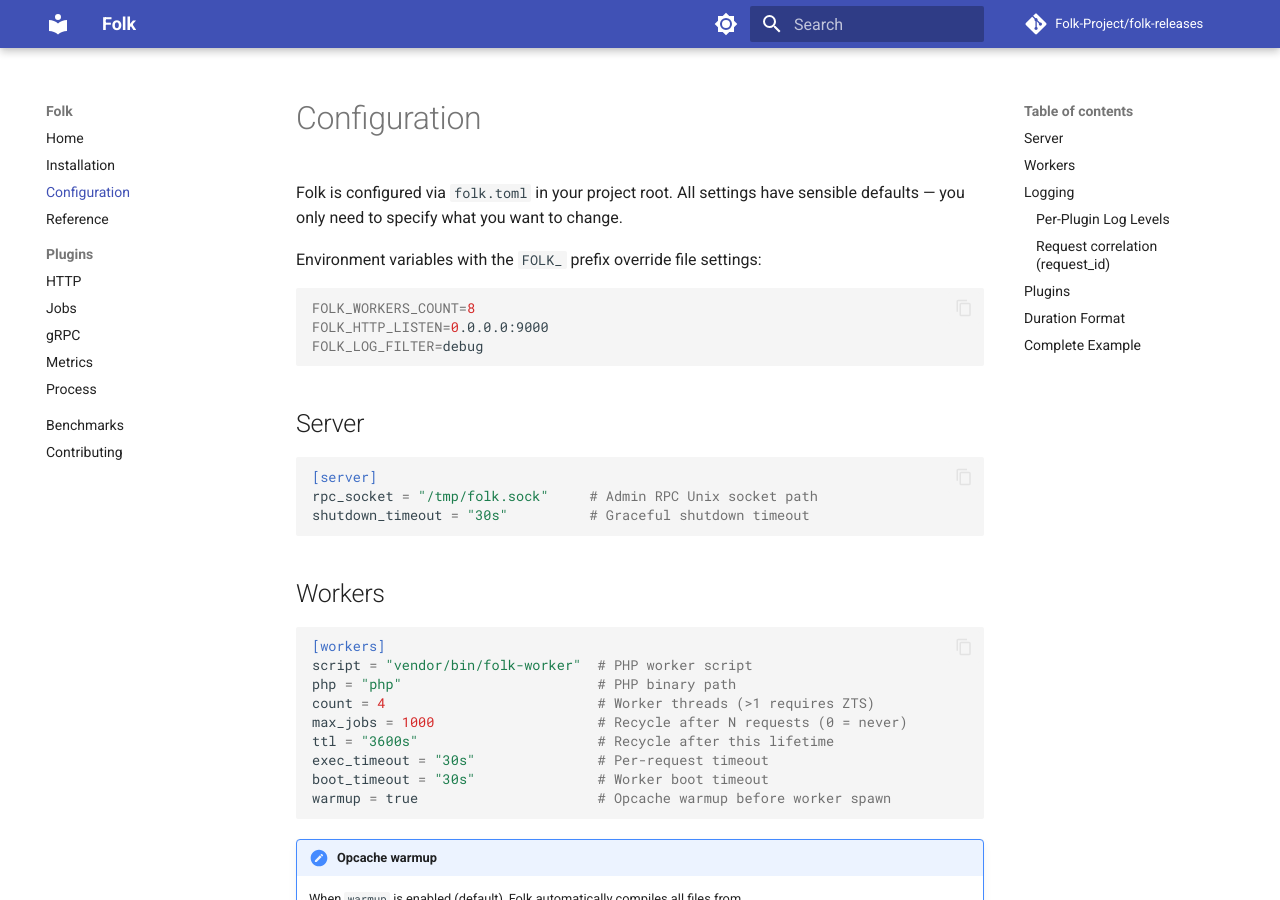
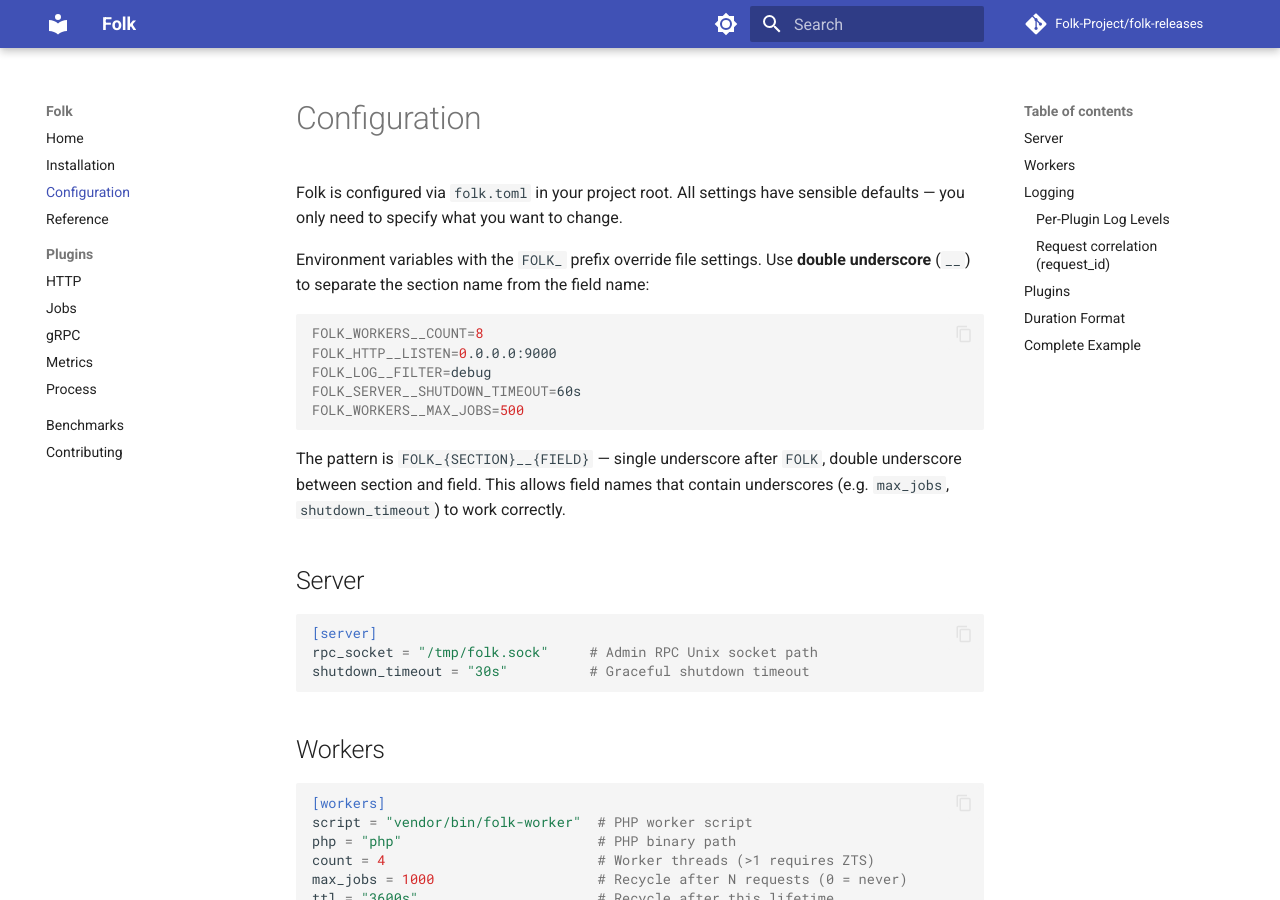
Before and after one commit to Folk-Project/folk-releases, an MkDocs documentation site: the page built from docs/configuration.md, in a window 1280 px wide and 900 px high. Built offline with MkDocs 1.6.1 and Material for MkDocs 9.7.7, drawn with Linux system fonts in a browser that asks for light colours; comment, search, counter and statistics services are not loaded.

Commit message:
docs: fix env var format in configuration.md (double-underscore separator)
configuration.md showed old single-underscore examples that were broken
for multi-word fields. Update to the correct FOLK_{SECTION}__{FIELD}
format with explanation of the pattern.

Co-Authored-By: Claude Sonnet 4.6 <noreply@anthropic.com>

````diff
--- a/docs/configuration.md
+++ b/docs/configuration.md
@@ -2,13 +2,17 @@
 
 Folk is configured via `folk.toml` in your project root. All settings have sensible defaults — you only need to specify what you want to change.
 
-Environment variables with the `FOLK_` prefix override file settings:
+Environment variables with the `FOLK_` prefix override file settings. Use **double underscore** (`__`) to separate the section name from the field name:
 
 ```bash
-FOLK_WORKERS_COUNT=8
-FOLK_HTTP_LISTEN=0.0.0.0:9000
-FOLK_LOG_FILTER=debug
+FOLK_WORKERS__COUNT=8
+FOLK_HTTP__LISTEN=0.0.0.0:9000
+FOLK_LOG__FILTER=debug
+FOLK_SERVER__SHUTDOWN_TIMEOUT=60s
+FOLK_WORKERS__MAX_JOBS=500
 ```
+
+The pattern is `FOLK_{SECTION}__{FIELD}` — single underscore after `FOLK`, double underscore between section and field. This allows field names that contain underscores (e.g. `max_jobs`, `shutdown_timeout`) to work correctly.
 
 ## Server
 
````
